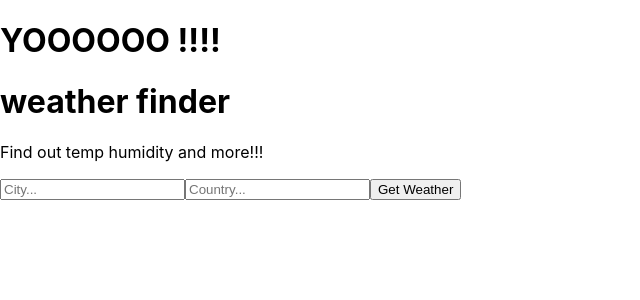
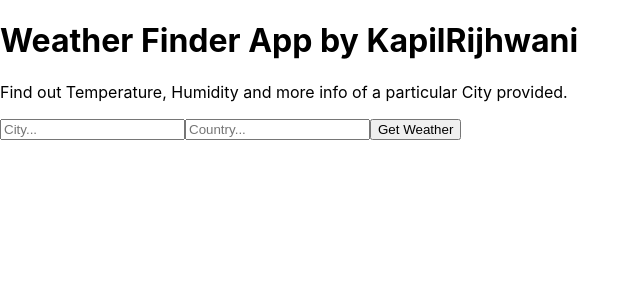
Before and after one commit to KapilRijhwani/ReactWeatherApp, a React (Create React App) app: page / in a window 1280 px wide. Shown: the top 300 px of the page, without its empty margins (0-640 px from the left). Built offline with nearby package versions, Linux system fonts and the light colour scheme.

Commit message:
Version 2.0 : Upgraded to cleaner code.

```diff
--- a/src/App.js
+++ b/src/App.js
@@ -1,11 +1,11 @@
 import React from "react";
-import Titles from "./components/Title.js"
-import Forms from "./components/Forms.js"
-import Weather from "./components/Weather.js"
+import Titles from "./components/Title.js";
+import Forms from "./components/Forms.js";
+import Weather from "./components/Weather.js";
 
 const API_KEY = "1de6cc64d2d0778d603ca74b012b18d6";
 
-class App extends React.Component{
+class App extends React.Component {
   state = {
     temperature: undefined,
     city: undefined,
@@ -14,13 +14,15 @@ class App extends React.Component{
     description: undefined,
     error: undefined
   };
-  getWeather = async (e) => {
+  getWeather = async e => {
     e.preventDefault();
     const city = e.target.elements.city.value;
     const country = e.target.elements.country.value;
-    const api_call = await fetch(`http://api.openweathermap.org/data/2.5/weather?q=${city},${country}&appid=${API_KEY}&units=metric`);
+    const api_call = await fetch(
+      `http://api.openweathermap.org/data/2.5/weather?q=${city},${country}&appid=${API_KEY}&units=metric`
+    );
     const data = await api_call.json();
-    if(city && country){
+    if (city && country) {
       console.log(data);
       this.setState({
         temperature: data.main.temp,
@@ -30,26 +32,32 @@ class App extends React.Component{
         description: data.weather[0].description,
         error: ""
       });
+    } else {
+      this.setState({
+        temperature: undefined,
+        city: undefined,
+        country: undefined,
+        humidity: undefined,
+        description: undefined,
+        error: "Please enter sssssssssscity and country !!!"
+      });
     }
-
-  }
-  render(){
-    return(
+  };
+  render() {
+    return (
       <div>
-          <h1>YOOOOOO !!!!</h1>
         <Titles />
         <Forms getWeather={this.getWeather} />
         <Weather
-            temperature = {this.state.temperature}
-            city = {this.state.city}
-            country = {this.state.country}
-            humidity = {this.state.humidity}
-            description = {this.state.description}
-            error = {this.state.error}
+          temperature={this.state.temperature}
+          city={this.state.city}
+          country={this.state.country}
+          humidity={this.state.humidity}
+          description={this.state.description}
+          error={this.state.error}
         />
       </div>
     );
-
   }
 }
 
--- a/src/components/Title.js
+++ b/src/components/Title.js
@@ -1,15 +1,17 @@
 import React from "react";
 
-class Titles extends React.Component{
-	render(){
-		return(
-			<div>
-				<h1>weather finder</h1>
-				<p>Find out temp humidity and more!!!</p>
-			</div>
-
-		);
-	}
-};
+class Titles extends React.Component {
+  render() {
+    return (
+      <div>
+        <h1>Weather Finder App by KapilRijhwani</h1>
+        <p>
+          Find out Temperature, Humidity and more info of a particular City
+          provided.
+        </p>
+      </div>
+    );
+  }
+}
 
 export default Titles;
--- a/src/components/Weather.js
+++ b/src/components/Weather.js
@@ -9,6 +9,7 @@ class Weather extends React.Component{
 					{this.props.city && <p>City: {this.props.city}</p>}
 					{this.props.humidity && <p>Humidity: {this.props.humidity}</p>}
 					{this.props.description && <p>Description: {this.props.description}</p>}
+					{this.props.error && <p> <b><u> Error: {this.props.error} </u></b></p>}
 
 				</div>
 			);
```
Also changed, not shown: 2 other files (tests, documents, lock files or other folders). Lines whose indentation alone changed are shown as unchanged.
